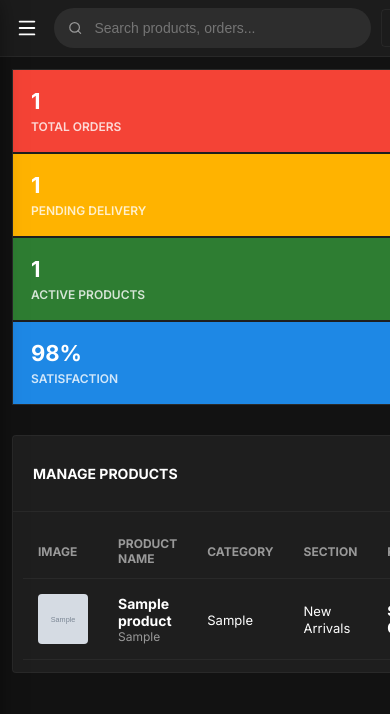
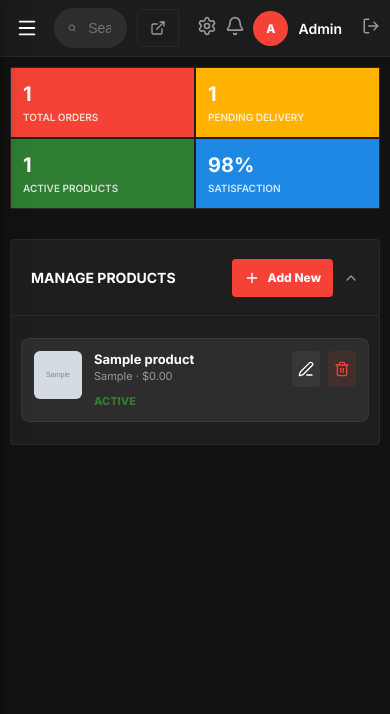
Before and after one commit to kumaranujranchi/premiumott, a PHP site: page /admin/index in a window 390 px wide; the page is wider, and only the part inside the window is pictured. Shown: the top 714 px of that part. Run offline with PHP 8.4, Linux system fonts and the light colour scheme; a user stored in the database is signed in; tables that the repository leaves empty hold one stand-in row (values such as "Sample post"); grey boxes marked "Sample" are stand-in pictures.

Commit message:
admin: 2x2 stats grid on all phones + collapsible product section + mobile card list

```diff
--- a/admin/index.php
+++ b/admin/index.php
@@ -80,12 +80,17 @@ $pending_orders = $pdo->query("SELECT COUNT(*) FROM orders WHERE LOWER(status) =
             <div class="hound-card">
                 <div class="card-header-hound">
                     <h3 class="card-title-hound">Manage Products</h3>
-                    <a href="add_product" class="btn-hound btn-hound-primary">
-                        <i data-lucide="plus" style="width: 16px;"></i> <span>Add New</span>
-                    </a>
+                    <div style="display:flex;align-items:center;gap:10px;">
+                        <a href="add_product" class="btn-hound btn-hound-primary">
+                            <i data-lucide="plus" style="width: 16px;"></i> <span>Add New</span>
+                        </a>
+                        <button class="section-toggle-btn open" id="prodToggleBtn" onclick="toggleProducts()">
+                            <i data-lucide="chevron-down" class="toggle-chevron" style="width:16px;height:16px;"></i>
+                        </button>
+                    </div>
                 </div>
-                <div class="card-body-hound">
-                    <div style="overflow-x: auto;">
+                <div class="card-body-hound collapsible-body open" id="prodBody">
+                    <div style="overflow-x: auto;" class="hound-table-wrap mob-hide">
                         <table class="hound-table">
                             <thead>
                                 <tr>
@@ -155,7 +160,53 @@ $pending_orders = $pdo->query("SELECT COUNT(*) FROM orders WHERE LOWER(status) =
                             </tbody>
                         </table>
                     </div>
-                </div>
+
+                    <!-- Mobile card list (shown on small screens instead of table) -->
+                    <div class="product-card-list">
+                        <?php foreach ($products as $p): ?>
+                        <div class="prod-mob-card">
+                            <div class="prod-mob-thumb">
+                                <?php if ($p['image']): ?>
+                                    <img src="../<?php echo htmlspecialchars($p['image']); ?>" alt="">
+                                <?php else: ?>
+                                    <i data-lucide="package" style="width:20px;color:#555;"></i>
+                                <?php endif; ?>
+                            </div>
+                            <div class="prod-mob-info">
+                                <div class="prod-mob-name"><?php echo htmlspecialchars($p['name']); ?></div>
+                                <div class="prod-mob-meta">
+                                    <?php echo htmlspecialchars($p['category']); ?> &middot;
+                                    <?php echo $p['currency'] == 'INR' ? '₹' : '$'; ?><?php echo $p['discounted_price']; ?>
+                                </div>
+                                <span class="<?php echo $p['is_active'] ? 'prod-mob-status-active' : 'prod-mob-status-inactive'; ?>">
+                                    <?php echo $p['is_active'] ? 'Active' : 'Inactive'; ?>
+                                </span>
+                            </div>
+                            <div class="prod-mob-actions">
+                                <a href="edit_product?id=<?php echo $p['id']; ?>" class="btn-hound"
+                                   style="background:rgba(255,255,255,0.05);color:#fff;padding:6px;">
+                                    <i data-lucide="edit-3" style="width:16px;"></i>
+                                </a>
+                                <a href="delete_product?id=<?php echo $p['id']; ?>" class="btn-hound"
+                                   style="background:rgba(244,67,54,0.1);color:#F44336;padding:6px;"
+                                   onclick="return confirm('Delete this product?')">
+                                    <i data-lucide="trash-2" style="width:16px;"></i>
+                                </a>
+                            </div>
+                        </div>
+                        <?php endforeach; ?>
+                    </div>
+
+                </div><!-- /collapsible-body -->
+
+<script>
+function toggleProducts() {
+    var btn  = document.getElementById('prodToggleBtn');
+    var body = document.getElementById('prodBody');
+    btn.classList.toggle('open');
+    body.classList.toggle('open');
+}
+</script>
             </div>
         </div>
     </main>
--- a/assets/css/admin.css
+++ b/assets/css/admin.css
@@ -460,16 +460,86 @@ body.sidebar-open { overflow: hidden; }
 }
 
 @media (max-width: 480px) {
-    /* Stats: 1-column on small phones */
-    .stats-grid-hound { grid-template-columns: 1fr; }
+    /* Stats: KEEP 2-column even on small phones */
+    .stats-grid-hound { grid-template-columns: repeat(2, 1fr); }
+    .hound-stat-card { padding: 14px 12px; }
+    .stat-info .stat-value { font-size: 20px; }
+    .stat-info .stat-label { font-size: 10px; }
     .stat-icon { display: none; }
 
     /* Top nav */
     .top-nav { padding: 0 10px; height: 56px; }
 
     /* Content */
-    .content-body { padding: 12px; }
+    .content-body { padding: 10px; }
 
     /* Smaller buttons */
     .btn-hound { font-size: 12px; padding: 7px 12px; }
 }
+
+/* ─── Collapsible Section Toggle ─────────────── */
+.section-toggle-btn {
+    background: none;
+    border: none;
+    color: var(--text-dim);
+    cursor: pointer;
+    display: flex;
+    align-items: center;
+    gap: 6px;
+    font-size: 12px;
+    font-weight: 700;
+    text-transform: uppercase;
+    padding: 0;
+    transition: color .2s;
+}
+.section-toggle-btn:hover { color: #fff; }
+.section-toggle-btn .toggle-chevron { transition: transform .25s; }
+.section-toggle-btn.open .toggle-chevron { transform: rotate(180deg); }
+
+.collapsible-body {
+    overflow: hidden;
+    transition: max-height .3s cubic-bezier(.4,0,.2,1);
+    max-height: 0;
+}
+.collapsible-body.open { max-height: 9999px; }
+
+/* ─── Mobile Product Cards (replaces table on small screens) ── */
+@media (max-width: 768px) {
+    /* Hide the desktop table */
+    .mob-hide { display: none !important; }
+
+    /* Show mobile card list */
+    .product-card-list { display: flex; flex-direction: column; gap: 10px; padding: 10px 0; }
+
+    .prod-mob-card {
+        background: var(--bg-input);
+        border: 1px solid var(--border);
+        border-radius: 8px;
+        padding: 12px;
+        display: flex;
+        align-items: flex-start;
+        gap: 12px;
+    }
+    .prod-mob-thumb {
+        width: 48px; height: 48px;
+        border-radius: 6px;
+        overflow: hidden;
+        flex-shrink: 0;
+        background: #2D2D2D;
+        display: flex; align-items: center; justify-content: center;
+    }
+    .prod-mob-thumb img { width: 100%; height: 100%; object-fit: cover; }
+    .prod-mob-info { flex: 1; min-width: 0; }
+    .prod-mob-name { font-size: 13px; font-weight: 700; color: #fff; margin-bottom: 2px;
+        white-space: nowrap; overflow: hidden; text-overflow: ellipsis; }
+    .prod-mob-meta { font-size: 11px; color: var(--text-dim); margin-bottom: 6px; }
+    .prod-mob-status-active   { color: #2E7D32; font-size: 11px; font-weight: 800; text-transform: uppercase; }
+    .prod-mob-status-inactive { color: #F44336; font-size: 11px; font-weight: 800; text-transform: uppercase; }
+    .prod-mob-actions { display: flex; gap: 8px; align-items: center; flex-shrink: 0; }
+}
+
+/* Desktop: hide mobile card list */
+@media (min-width: 769px) {
+    .product-card-list { display: none !important; }
+    .hound-table-wrap { display: block !important; }
+}
```
